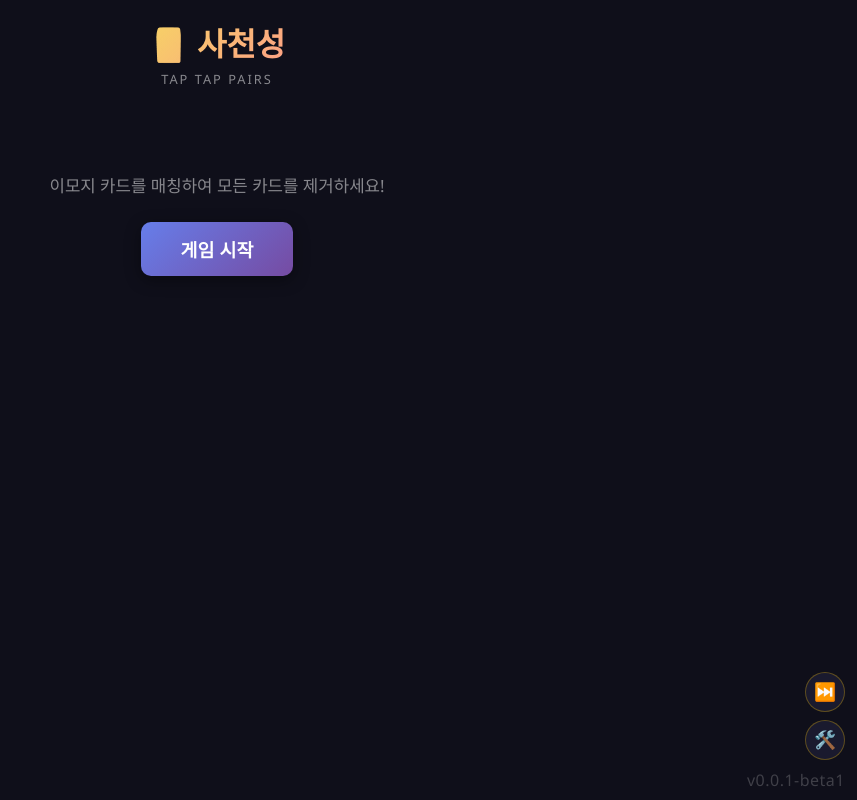
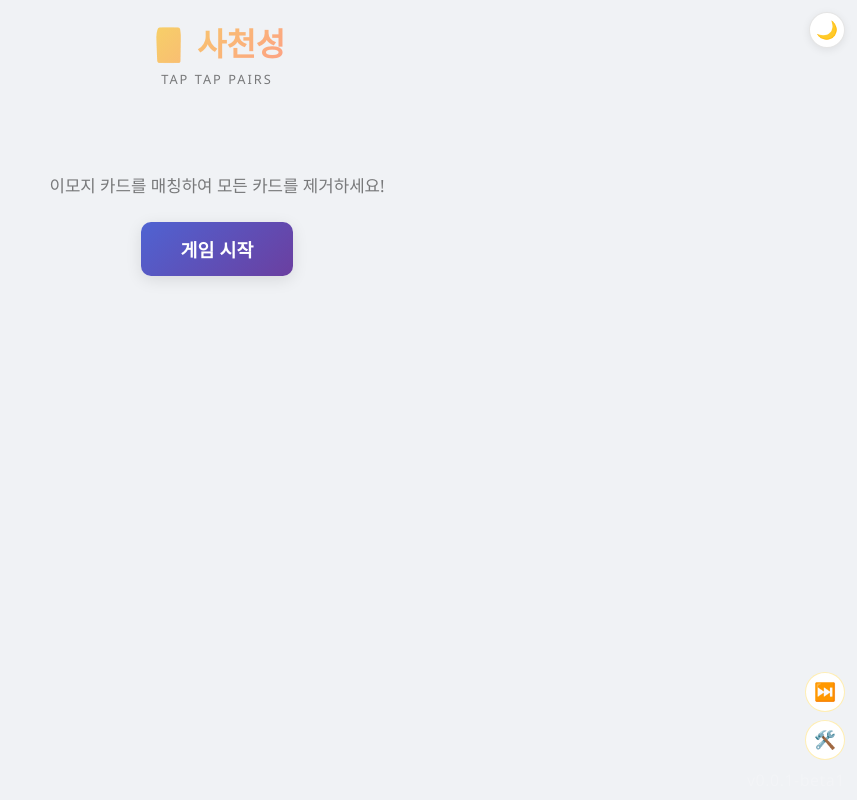
Before and after one commit to Reve1988/tap-tap-pairs, a Vue app: page / in a window 1280 px wide. Shown: the whole page, without its empty margins (423-1280 px from the left). Built offline with nearby package versions, Linux system fonts and the light colour scheme; the HTML template or start-up script is replaced by a standard one.

Commit message:
feat: 다크/라이트 모드 전환 기능 추가 (플로팅 토글 버튼)

```diff
--- a/index.html
+++ b/index.html
@@ -1,14 +1,20 @@
 <!doctype html>
-<html lang="ko">
+<html lang="ko" data-theme="dark">
+
 <head>
+  <script>
+    (function () { var t = localStorage.getItem('tap-tap-pairs-theme'); if (!t) t = window.matchMedia('(prefers-color-scheme:light)').matches ? 'light' : 'dark'; document.documentElement.setAttribute('data-theme', t) })()
+  </script>
   <meta charset="UTF-8" />
   <link rel="icon" type="image/svg+xml" href="/vite.svg" />
   <meta name="viewport" content="width=device-width, initial-scale=1.0" />
   <title>탭탭 페어즈 - 사천성</title>
   <meta name="description" content="마작 패를 이용한 타일 매칭 퍼즐 게임 사천성" />
 </head>
+
 <body>
   <div id="app"></div>
   <script type="module" src="/src/main.ts"></script>
 </body>
+
 </html>
--- a/src/App.vue
+++ b/src/App.vue
@@ -1,10 +1,13 @@
 <script setup lang="ts">
 import { ref } from 'vue'
 import { useGame } from './composables/useGame'
+import { useTheme } from './composables/useTheme'
 import GameBoard from './components/GameBoard.vue'
 import GameHUD from './components/GameHUD.vue'
 import GameModal from './components/GameModal.vue'
 import StageEditor from './components/StageEditor.vue'
+
+const { currentTheme, toggleTheme } = useTheme()
 
 const currentPage = ref<'game' | 'editor'>('game')
 
@@ -37,6 +40,11 @@ const appVersion = __APP_VERSION__
 </script>
 
 <template>
+  <!-- Theme Toggle (floating) -->
+  <button class="theme-float-btn" @click="toggleTheme" :title="currentTheme === 'dark' ? '라이트 모드' : '다크 모드'">
+    {{ currentTheme === 'dark' ? '☀️' : '🌙' }}
+  </button>
+
   <!-- Stage Editor (dev only) -->
   <StageEditor v-if="isDev && currentPage === 'editor'" @back="currentPage = 'game'" />
 
@@ -115,6 +123,31 @@ const appVersion = __APP_VERSION__
 
 .game-header {
   text-align: center;
+}
+
+.theme-float-btn {
+  position: fixed;
+  top: 12px;
+  right: 12px;
+  z-index: 50;
+  background: var(--color-surface);
+  border: 1px solid var(--card-border);
+  border-radius: 50%;
+  width: 36px;
+  height: 36px;
+  font-size: 1.1rem;
+  cursor: pointer;
+  display: flex;
+  align-items: center;
+  justify-content: center;
+  transition: all var(--transition-fast);
+  box-shadow: var(--shadow-sm);
+}
+
+.theme-float-btn:hover {
+  border-color: var(--card-border-hover);
+  transform: scale(1.15);
+  box-shadow: var(--shadow-md);
 }
 
 .game-header h1 {
--- a/src/components/Card.vue
+++ b/src/components/Card.vue
@@ -36,7 +36,7 @@ const emit = defineEmits<{
   height: 100%;
   background: var(--color-surface-light);
   border-radius: var(--radius-md);
-  border: 2px solid rgba(255, 255, 255, 0.08);
+  border: 2px solid var(--card-border);
   cursor: pointer;
   transition: transform var(--transition-fast),
               border-color var(--transition-fast),
@@ -46,7 +46,7 @@ const emit = defineEmits<{
 
 .card:hover {
   transform: translateY(-2px);
-  border-color: rgba(255, 255, 255, 0.2);
+  border-color: var(--card-border-hover);
   box-shadow: var(--shadow-md);
 }
 
--- a/src/components/GameModal.vue
+++ b/src/components/GameModal.vue
@@ -79,7 +79,7 @@ const emit = defineEmits<{
   display: flex;
   align-items: center;
   justify-content: center;
-  background: rgba(0, 0, 0, 0.65);
+  background: var(--modal-backdrop);
   backdrop-filter: blur(6px);
   z-index: 100;
   animation: fade-in 0.25s ease;
@@ -96,7 +96,7 @@ const emit = defineEmits<{
   gap: var(--spacing-md);
   padding: var(--spacing-xl) 40px;
   background: var(--color-surface);
-  border: 1px solid rgba(255, 255, 255, 0.08);
+  border: 1px solid var(--modal-border);
   border-radius: var(--radius-lg);
   box-shadow: var(--shadow-lg);
   text-align: center;
--- /dev/null
+++ b/src/composables/useTheme.ts
@@ -0,0 +1,34 @@
+import { ref, watch } from 'vue'
+
+export type Theme = 'dark' | 'light'
+
+const STORAGE_KEY = 'tap-tap-pairs-theme'
+
+function getInitialTheme(): Theme {
+    const stored = localStorage.getItem(STORAGE_KEY)
+    if (stored === 'dark' || stored === 'light') return stored
+    return window.matchMedia('(prefers-color-scheme: light)').matches ? 'light' : 'dark'
+}
+
+const currentTheme = ref<Theme>(getInitialTheme())
+
+function applyTheme(theme: Theme) {
+    document.documentElement.setAttribute('data-theme', theme)
+    localStorage.setItem(STORAGE_KEY, theme)
+}
+
+// Apply on init
+applyTheme(currentTheme.value)
+
+watch(currentTheme, (theme) => applyTheme(theme))
+
+export function useTheme() {
+    function toggleTheme() {
+        currentTheme.value = currentTheme.value === 'dark' ? 'light' : 'dark'
+    }
+
+    return {
+        currentTheme,
+        toggleTheme,
+    }
+}
--- a/src/style.css
+++ b/src/style.css
@@ -10,21 +10,11 @@
   box-sizing: border-box;
 }
 
+/* ===========================
+   Theme Variables
+   =========================== */
+
 :root {
-  /* Color Palette */
-  --color-bg: #0f0f1a;
-  --color-surface: #1a1a2e;
-  --color-surface-light: #252540;
-  --color-primary: #f6d365;
-  --color-primary-alt: #fda085;
-  --color-accent: #667eea;
-  --color-accent-alt: #764ba2;
-  --color-text: #e8e8f0;
-  --color-text-muted: rgba(255, 255, 255, 0.5);
-  --color-success: #4ade80;
-  --color-warning: #fbbf24;
-  --color-danger: #f87171;
-
   /* Typography */
   --font-family: 'Segoe UI', 'Noto Sans KR', -apple-system, BlinkMacSystemFont, sans-serif;
 
@@ -40,18 +30,64 @@
   --radius-md: 10px;
   --radius-lg: 16px;
 
-  /* Shadows */
-  --shadow-sm: 0 2px 8px rgba(0, 0, 0, 0.3);
-  --shadow-md: 0 4px 16px rgba(0, 0, 0, 0.4);
-  --shadow-lg: 0 8px 32px rgba(0, 0, 0, 0.5);
-
   /* Transitions */
   --transition-fast: 150ms ease;
   --transition-normal: 250ms ease;
   --transition-slow: 400ms ease;
 }
 
-html, body {
+/* --- Dark Theme (default) --- */
+[data-theme="dark"] {
+  --color-bg: #0f0f1a;
+  --color-surface: #1a1a2e;
+  --color-surface-light: #252540;
+  --color-primary: #f6d365;
+  --color-primary-alt: #fda085;
+  --color-accent: #667eea;
+  --color-accent-alt: #764ba2;
+  --color-text: #e8e8f0;
+  --color-text-muted: rgba(255, 255, 255, 0.5);
+  --color-success: #4ade80;
+  --color-warning: #fbbf24;
+  --color-danger: #f87171;
+  --shadow-sm: 0 2px 8px rgba(0, 0, 0, 0.3);
+  --shadow-md: 0 4px 16px rgba(0, 0, 0, 0.4);
+  --shadow-lg: 0 8px 32px rgba(0, 0, 0, 0.5);
+  --card-border: rgba(255, 255, 255, 0.08);
+  --card-border-hover: rgba(255, 255, 255, 0.2);
+  --modal-backdrop: rgba(0, 0, 0, 0.65);
+  --modal-border: rgba(255, 255, 255, 0.08);
+  --scrollbar-thumb: rgba(255, 255, 255, 0.15);
+  --scrollbar-thumb-hover: rgba(255, 255, 255, 0.25);
+}
+
+/* --- Light Theme --- */
+[data-theme="light"] {
+  --color-bg: #f0f2f5;
+  --color-surface: #ffffff;
+  --color-surface-light: #e8eaef;
+  --color-primary: #e6a817;
+  --color-primary-alt: #e07736;
+  --color-accent: #4f63d2;
+  --color-accent-alt: #6b3fa0;
+  --color-text: #1a1a2e;
+  --color-text-muted: rgba(0, 0, 0, 0.5);
+  --color-success: #22c55e;
+  --color-warning: #d97706;
+  --color-danger: #ef4444;
+  --shadow-sm: 0 2px 8px rgba(0, 0, 0, 0.08);
+  --shadow-md: 0 4px 16px rgba(0, 0, 0, 0.1);
+  --shadow-lg: 0 8px 32px rgba(0, 0, 0, 0.15);
+  --card-border: rgba(0, 0, 0, 0.1);
+  --card-border-hover: rgba(0, 0, 0, 0.2);
+  --modal-backdrop: rgba(0, 0, 0, 0.35);
+  --modal-border: rgba(0, 0, 0, 0.08);
+  --scrollbar-thumb: rgba(0, 0, 0, 0.15);
+  --scrollbar-thumb-hover: rgba(0, 0, 0, 0.25);
+}
+
+html,
+body {
   width: 100%;
   height: 100%;
   font-family: var(--font-family);
@@ -62,6 +98,7 @@ html, body {
   -webkit-font-smoothing: antialiased;
   -moz-osx-font-smoothing: grayscale;
   overflow: hidden;
+  transition: background var(--transition-normal), color var(--transition-normal);
 }
 
 #app {
@@ -104,10 +141,10 @@ html, body {
 }
 
 ::-webkit-scrollbar-thumb {
-  background: rgba(255, 255, 255, 0.15);
+  background: var(--scrollbar-thumb);
   border-radius: 3px;
 }
 
 ::-webkit-scrollbar-thumb:hover {
-  background: rgba(255, 255, 255, 0.25);
+  background: var(--scrollbar-thumb-hover);
 }
```
Lines whose indentation alone changed are shown as unchanged.
